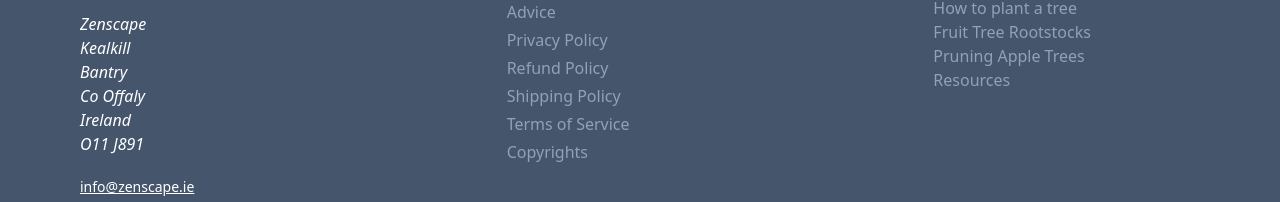
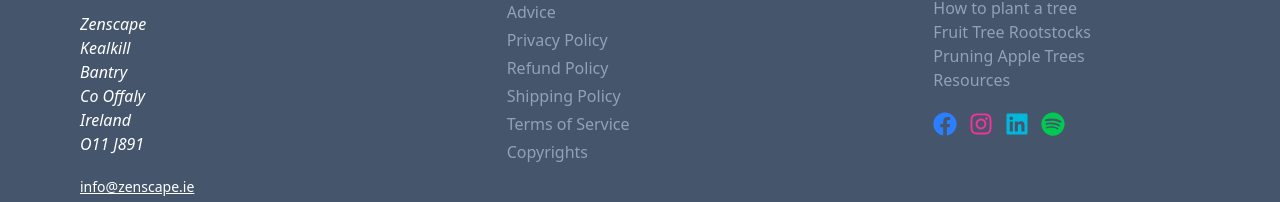
Before and after one commit to FredH2O/zenscape, a Next.js app: page / in a window 1280 px wide. Shown: the part 6110-6312 px from the top of the page. Built offline with nearby package versions, Linux system fonts and the light colour scheme.

Commit message:
feat: added socials in footer

```diff
--- a/components/Footer/Footer.tsx
+++ b/components/Footer/Footer.tsx
@@ -1,3 +1,5 @@
+import { FaFacebook, FaInstagram, FaLinkedin, FaSpotify } from "react-icons/fa";
+
 const informationLinks = [
   "Search",
   "Advice",
@@ -14,6 +16,33 @@
   "Fruit Tree Rootstocks",
   "Pruning Apple Trees",
   "Resources",
+];
+
+const socialLinks = [
+  {
+    id: 1,
+    icon: <FaFacebook />,
+    href: "https://www.facebook.com/",
+    color: "text-blue-500",
+  },
+  {
+    id: 2,
+    icon: <FaInstagram />,
+    href: "https://www.instagram.com/",
+    color: "text-pink-500",
+  },
+  {
+    id: 3,
+    icon: <FaLinkedin />,
+    href: "https://www.linkedin.com/",
+    color: "text-cyan-500",
+  },
+  {
+    id: 4,
+    icon: <FaSpotify />,
+    href: "https://open.spotify.com/",
+    color: "text-green-500",
+  },
 ];
 
 const Footer = () => {
@@ -78,6 +107,15 @@
               </li>
             ))}
           </ul>
+          <div className="flex gap-3 text-2xl">
+            {socialLinks.map((link) => (
+              <div key={link.id}>
+                <a target="_blank" className={`${link.color}`} href={link.href}>
+                  {link.icon}
+                </a>
+              </div>
+            ))}
+          </div>
         </div>
       </div>
       <div className="border-t border-slate-500/70 p-5 text-center">
```
